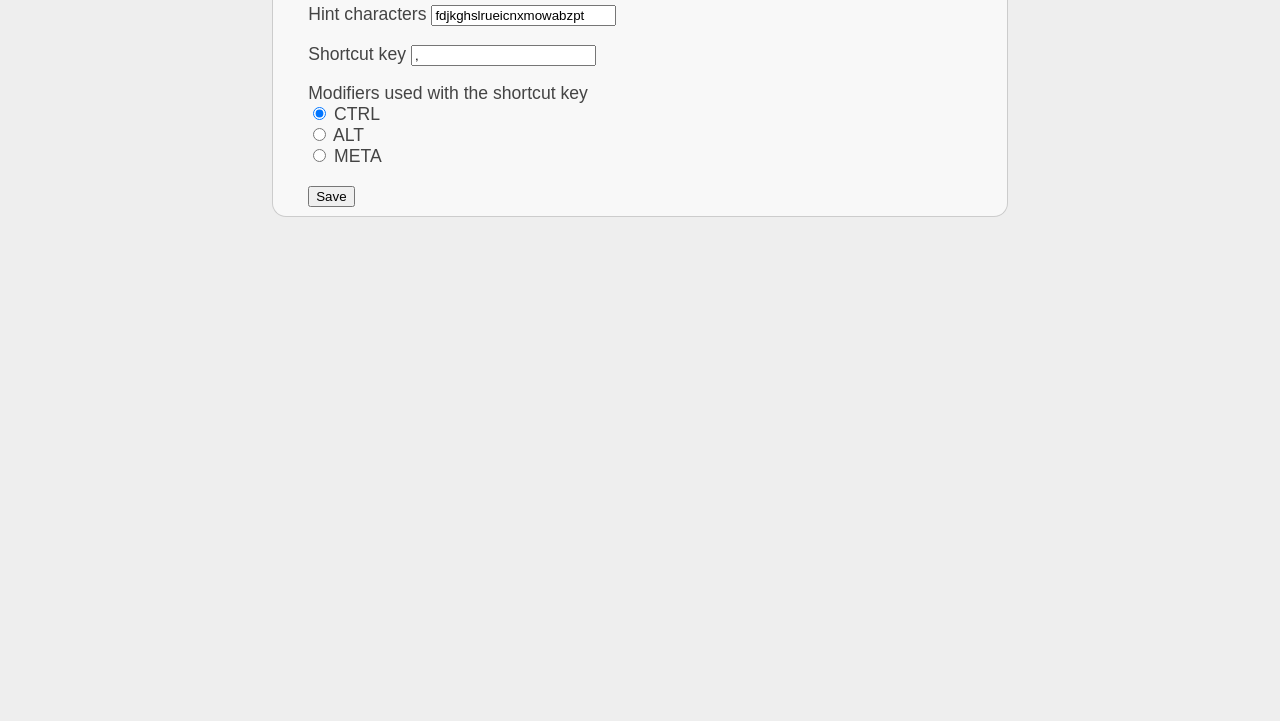
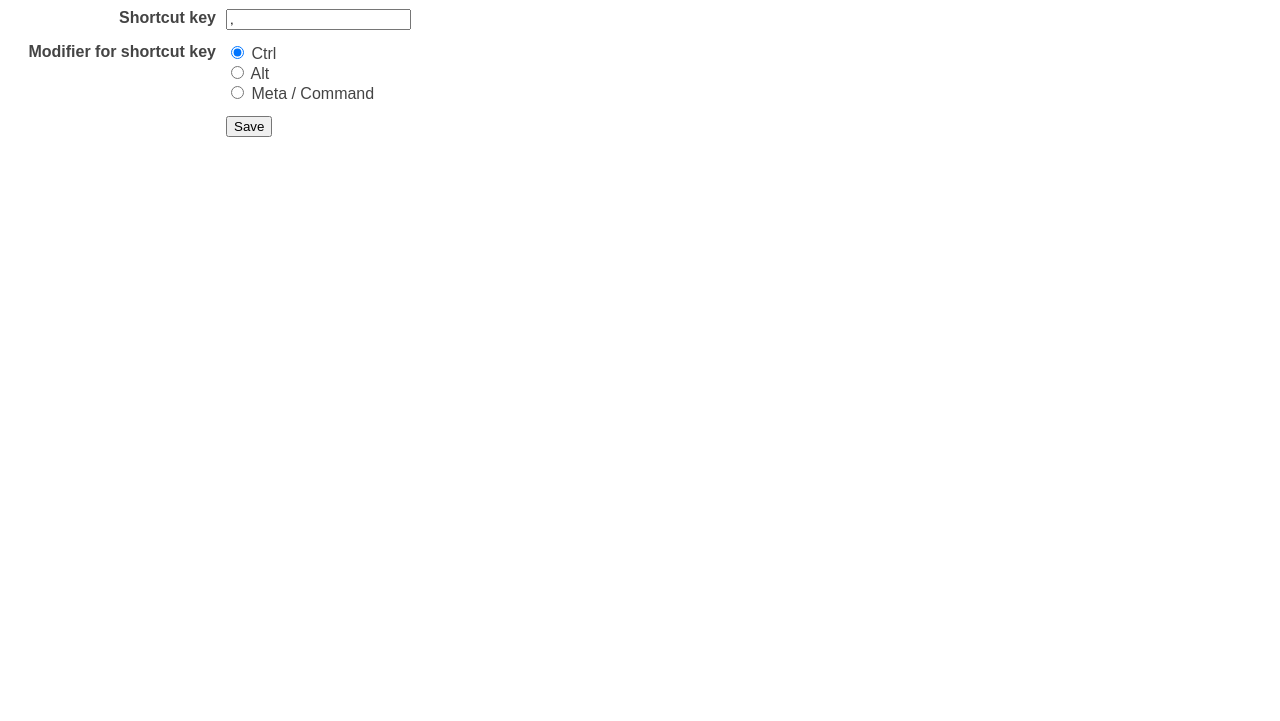
Before and after one commit to Lepovirta/yahe, a browser extension: page options.html in a window 1280 px wide. Shown: the part 79-800 px from the top of the page. Drawn offline with Linux system fonts and the light colour scheme.

Commit message:
Restructured options page

```diff
--- a/options.css
+++ b/options.css
@@ -1,18 +1,5 @@
-@media (min-width: 481px) {
-  .box {
-    max-width: 46em;
-    position: relative;
-    margin: 10px auto;
-  }
-}
 body {
-  background-color: #eee;
-  color: #888;
-}
-@media (max-width: 481px) {
-  body {
-    margin: 0;
-  }
+  margin: 0;
 }
 pre {
   margin: 1em 1em;
@@ -47,19 +34,6 @@ a:hover {
   color: #fff;
   background-color: #d14;
 }
-.avatar {
-  float: right;
-  border: 2px solid #335;
-  padding: 0;
-  -webkit-border-radius: 5px;
-  -moz-border-radius: 5px;
-  border-radius: 5px;
-}
-@media (max-width: 480px) {
-  .avatar {
-    display: none;
-  }
-}
 #title {
   margin: 0;
   font-size: xx-large;
@@ -75,50 +49,31 @@ a:hover {
 }
 #head {
   background-color: #335;
-  linear-gradient: #335 #335;
   color: #fff;
   padding: 0.3em 2em 0.3em 2em;
-  text-align: right;
   margin: 0;
   font-family: Arial, "Helvetica Neue", Helvetica, sans-serif;
 }
-@media (min-width: 481px) {
-  #head {
-    -webkit-border-radius: 0.8em 0.8em 0 0;
-    -moz-border-radius: 0.8em 0.8em 0 0;
-    border-radius: 0.8em 0.8em 0 0;
-  }
-}
 #content {
-  background-color: #f8f8f8;
   color: #444;
   margin: 0;
-  border: 1px solid #ccc;
-  border-top: 0;
   font-family: Arial, "Helvetica Neue", Helvetica, sans-serif;
+  padding: 0.5em 1em;
 }
-@media (min-width: 481px) {
-  #content {
-    font-size: 1.1em;
-  }
+.saved {
+  border: 2px solid #3f3;
+  background-color: #afa;
+  padding: 5px;
 }
-@media (max-width: 480px) {
-  #content {
-    padding: 0.5em;
-  }
+.form-el {
+  margin-bottom: 0.8em;
 }
-@media (min-width: 481px) {
-  #content {
-    padding: 0.5em 2em;
-    -webkit-border-radius: 0 0 0.8em 0.8em;
-    -moz-border-radius: 0 0 0.8em 0.8em;
-    border-radius: 0 0 0.8em 0.8em;
-  }
+.form-el-label {
+  float: left;
+  width: 200px;
+  text-align: right;
+  font-weight: bold;
 }
-#foot {
-  background-color: #eee;
-  color: #888;
-  padding: 0.1em 2em 0.1em 2em;
-  font-size: medium;
-  text-align: right;
+.form-el-controls {
+  margin-left: 210px;
 }
--- a/options.html
+++ b/options.html
@@ -6,7 +6,6 @@
     <link rel="stylesheet" type="text/css" href="options.css" />
   </head>
   <body>
-    <div class="box">
     <div id="head">
       <h1 id="title">
         <a id="titlea" href="http://github.com/jkpl/chrome-yahe">YAHE</a>
@@ -15,26 +14,36 @@
     </div>
     <div id="content">
       <form id="options_form">
-          <p>
-            <label for="hintcharacters">Hint characters</label>
+        <div class="form-el">
+          <label class="form-el-label" for="hintcharacters">Hint characters</label>
+          <div class="form-el-controls">
             <input type="text" id="hintcharacters" />
-          </p>
-          <p>
-            <label for="activate_key">Shortcut key</label>
+          </div>
+        </div>
+        <div class="form-el">
+          <label class="form-el-label" for="activate_key">Shortcut key</label>
+          <div class="form-el-controls">
             <input type="text" id="activate_key" />
-          </p>
-          <p>
-            Modifiers used with the shortcut key<br />
+          </div>
+        </div>
+        <div class="form-el">
+          <div class="form-el-label">Modifier for shortcut key</div>
+          <div class="form-el-controls">
             <input type="radio" value="ctrl" name="mod" checked="true" id="mod_ctrl" />
-            <label for="mod_ctrl">CTRL</label><br />
+            <label for="mod_ctrl">Ctrl</label><br />
             <input type="radio" value="alt" name="mod" id="mod_alt" />
-            <label for="mod_alt">ALT</label><br />
+            <label for="mod_alt">Alt</label><br />
             <input type="radio" value="meta" name="mod" id="mod_meta" />
-            <label for="mod_meta">META</label>
-          </p>
+            <label for="mod_meta">Meta / Command</label>
+          </div>
+        </div>
+        <div class="form-el">
+          <div class="form-el-controls">
             <input type="submit" value="Save" />
+          </div>
+        </div>
+        <p class="saved" style="display:none;">Settings saved!</p>
       </form>
-      </div>
     </div>
     <script type="application/javascript" src="options.js"></script>
   </body>
--- a/options.js
+++ b/options.js
@@ -7,6 +7,7 @@
       mod_alt = doc.getElementById('mod_alt'),
       mod_meta = doc.getElementById('mod_meta'),
       form = doc.getElementById('options_form'),
+      saved = doc.getElementsByClassName('saved')[0],
       dfs = {
         modifier: 'ctrl',
         hintcharacters: 'fdjkghslrueicnxmowabzpt',
@@ -33,6 +34,11 @@
     ls.modifier = mod;
     ls.hintcharacters = hintchars.value || dfs.hintcharacters;
     ls.activate_key = activate_key.value[0] || dfs.activate_key;
+
+    saved.style.display = "block";
+    window.setTimeout(function() {
+      saved.style.display = "none";
+    }, 2000, false);
   };
 
   load_options();
```
Lines whose indentation alone changed are shown as unchanged.
